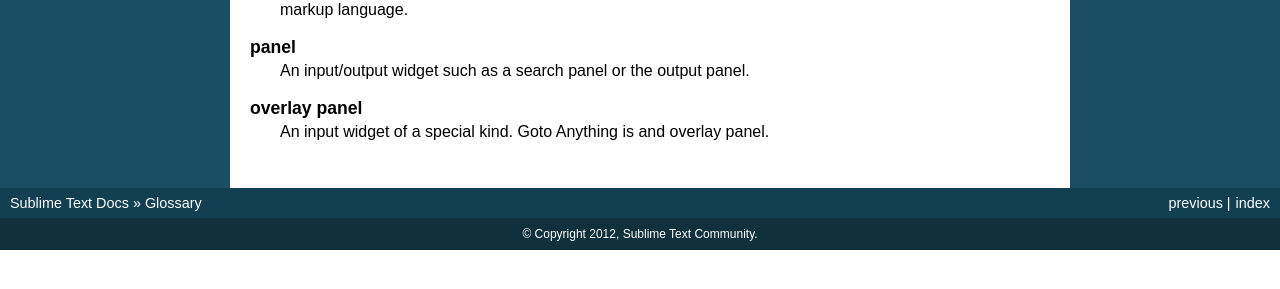
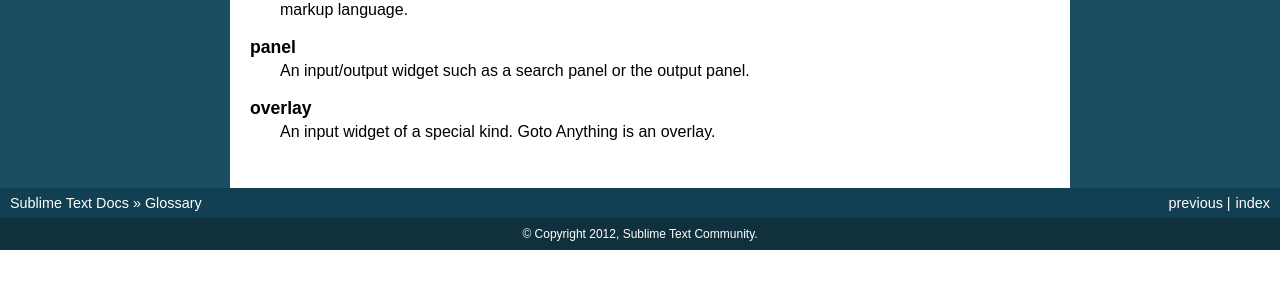
Before and after one commit to guillermooo/sublime-undocs, a Sphinx documentation site: the page built from source/glossary/glossary.rst, in a window 1280 px wide. Shown: the part 404-693 px from the top of the page. Built offline with Sphinx 7.4.7, drawn with Linux system fonts in a browser that asks for light colours.

Commit message:
fix gramm3r and nonsense

```diff
--- a/source/glossary/glossary.rst
+++ b/source/glossary/glossary.rst
@@ -29,5 +29,5 @@ Glossary
     panel
         An input/output widget such as a search panel or the output panel.
 
-    overlay panel
-        An input widget of a special kind. Goto Anything is and overlay panel.
+    overlay
+        An input widget of a special kind. Goto Anything is an overlay.
```
